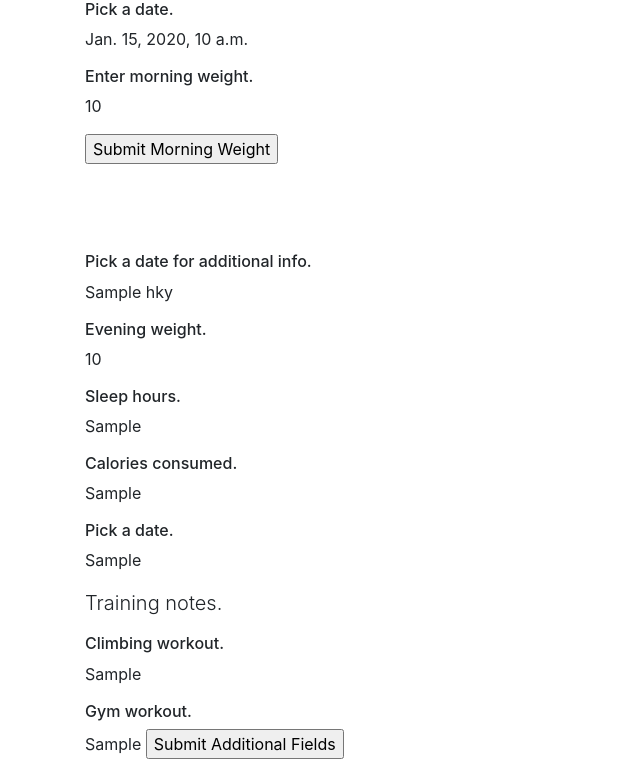
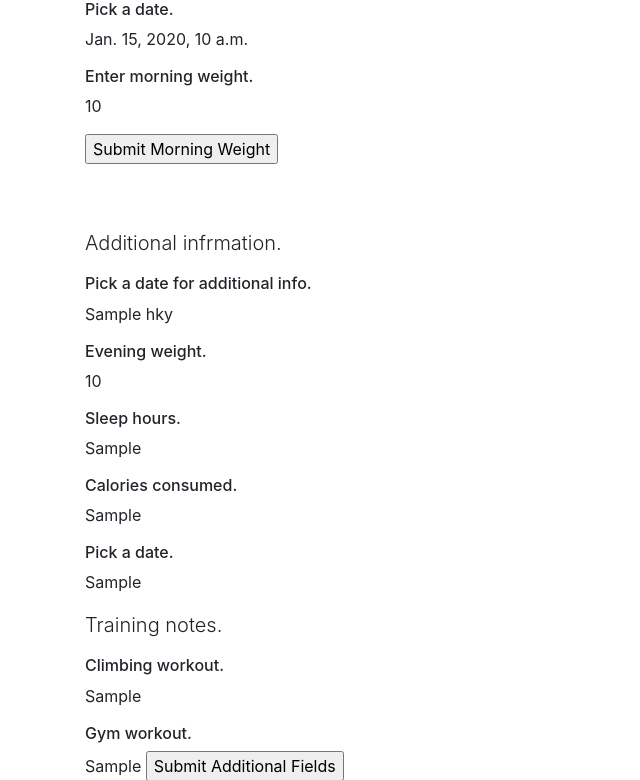
Before and after one commit to fautro/tracker, a Django app: template templates/wtrack/add_record.html in a window 1280 px wide. Shown: the part 198-978 px from the top of the page, without its empty margins (0-640 px from the left). Before the commit the page ends 957 px from the top, so only its background shows below. Run offline with Django 3.2, Linux system fonts and the light colour scheme; the template is opened without the code that fills it: most values are stand-ins (such as "Sample title", 1, 10 or a date in 2020); some libraries are stand-ins or nearby versions.

Commit message:
[wtrack] moves things around on the page

```diff
--- a/templates/wtrack/add_record.html
+++ b/templates/wtrack/add_record.html
@@ -77,7 +77,8 @@
                    <p>{{ weight.morning_weight }}</p>
                    <p><input type="submit" name="submit_weight" value="Submit Morning Weight" /></p>
                 </form>
-                  <br><br><br>
+                  <br><br>
+                  <p class="lead"> Additional infrmation. </p>
                  <form id="additions_form" method="post" action="">
                   {% csrf_token %}
                     <p class="h6">Pick a date for additional info.</p>
@@ -90,6 +91,7 @@
                     <p>{{ additions.calories_consumed }}
                     <p class="h6">Pick a date.</p>
                     <p>{{ additions.alco_flag }}
+                    <br>
                     <p class="lead"> Training notes. </p>
                     <p class="h6">Climbing workout.</p>
                     <p>{{ additions.climbing_flag }}
```
